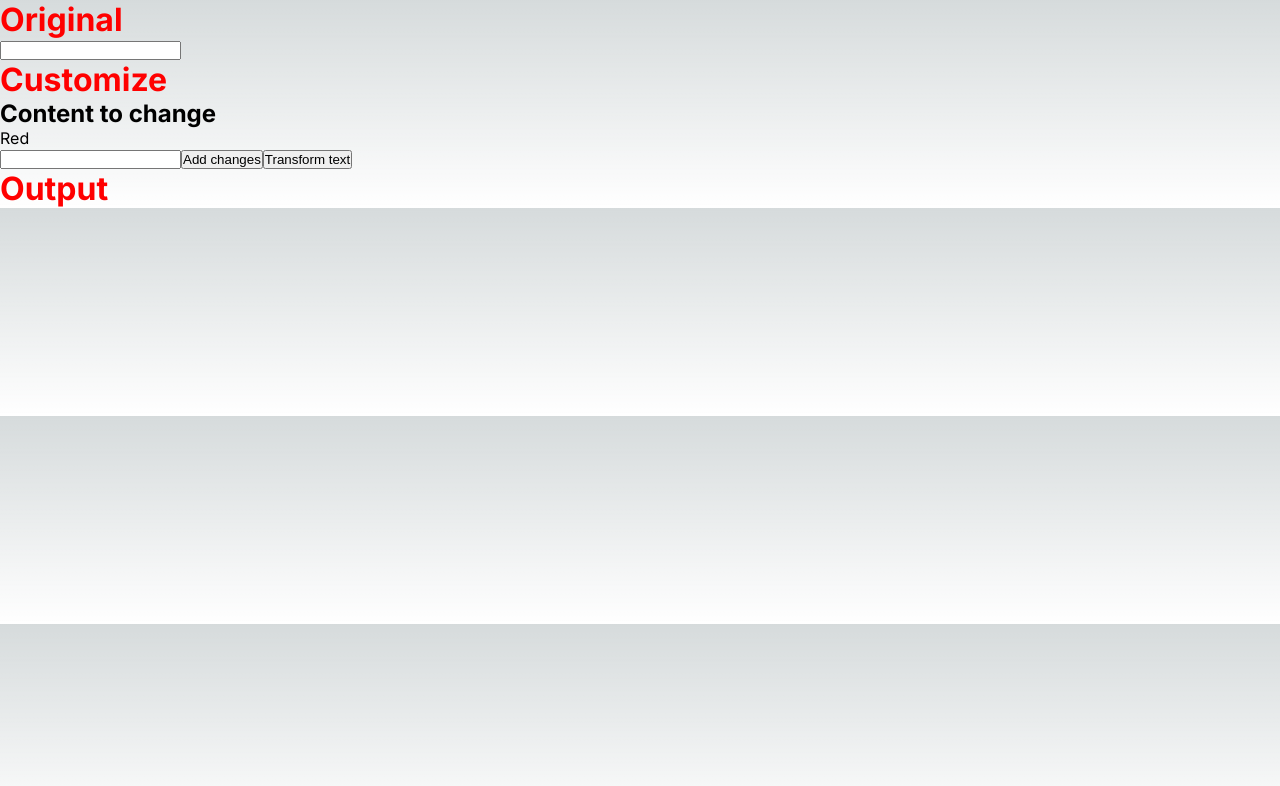
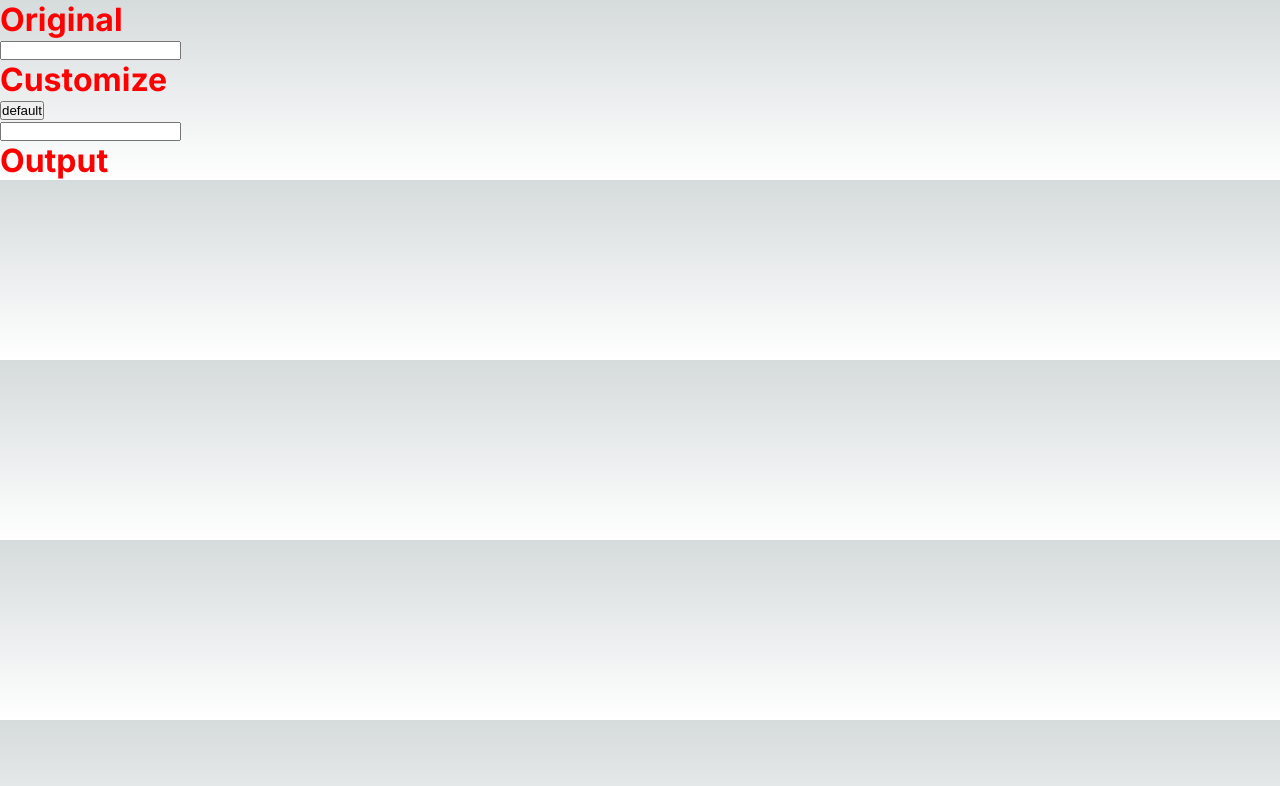
Before and after one commit to LuminationWa/emailer, a Next.js app: page / in a window 1280 px wide. Shown: the top 786 px of the page. Built offline with nearby package versions, Linux system fonts and the light colour scheme.

Commit message:
Base site working

```diff
--- a/src/app/page.js
+++ b/src/app/page.js
@@ -5,29 +5,31 @@ export default function Home() {
   //State related variables
   const [ogText, setOgText] = useState("");
   const [newText, setNewText] = useState("");
-  const [currentModifier, setCurrentModifier] = useState("red");
+  const [modifiers, setModifiers] = useState([
+    { name: "default", regex: /\{(.*?)\}/g },
+  ]);
+  const [currentModifier, setCurrentModifier] = useState("default");
   const [outputText, setOutputText] = useState("");
 
-  //Variables
-  const modifiers = [{ name: "red", regex: /\{(.*?)\}/g}];
-
   //Functions
-  //addChanges handles to change to the selection
+  //addChanges creates a copy of the modifiers array and makes changes to the target object properties. Updates state after.
   //replaceText is a smaller scope function that gets called for every modifier
   //transformText is the main one, handling the whole modifiers array and passing em to replaceText. Also sets state
 
   const addChanges = (target, changes) => {
-    let targetObject = modifiers.find((modifier) => modifier.name === target);
-    if (changes.length > 0) {
-      targetObject.replaceWith = changes;
-    }
+    const newModifiers = [...modifiers];
+    let targetObject = newModifiers.find(
+      (modifier) => modifier.name === target
+    );
+    targetObject.replaceWith = changes;
+    setModifiers(newModifiers);
   };
   const replaceText = (text, modifier) => {
     //Smaller function that only makes changes on modifier level
-    console.log(modifier);
     const { regex, replaceWith } = modifier;
-    if (replaceWith) return text.replaceAll(regex, replaceWith);
-    else return text;
+    if (replaceWith) {
+      return text.replaceAll(regex, replaceWith);
+    } else return text;
   };
   const trasformText = (original, changesArray) => {
     //Applies all changes and sets state
@@ -37,6 +39,13 @@ export default function Home() {
     }, copyText);
     setOutputText(newText);
   };
+
+  //UseEffect
+
+  useEffect(() => {
+    //Handles output
+    trasformText(ogText, modifiers);
+  }, [modifiers]);
 
   //html
   return (
@@ -53,23 +62,15 @@ export default function Home() {
 
       <div className="customizer">
         <h1>Customize</h1>
-        <h2>Content to change</h2>
-        <p>Red</p>
-        <input type="text" onChange={(e) => setNewText(e.target.value)}></input>
-        <button
-          onClick={() => {
-            addChanges(currentModifier, newText);
-          }}
-        >
-          Add changes
-        </button>
-        <button
-          onClick={() => {
-            trasformText(ogText, modifiers);
-          }}
-        >
-          Transform text
-        </button>
+        <div className="modifiers-bar">
+          {modifiers.map((modifier) => (
+            <button key={modifier}>{modifier.name}</button>
+          ))}
+        </div>
+        <input
+          type="text"
+          onChange={(e) => addChanges(currentModifier, e.target.value)}
+        ></input>
       </div>
 
       <div className="output-text">
```
